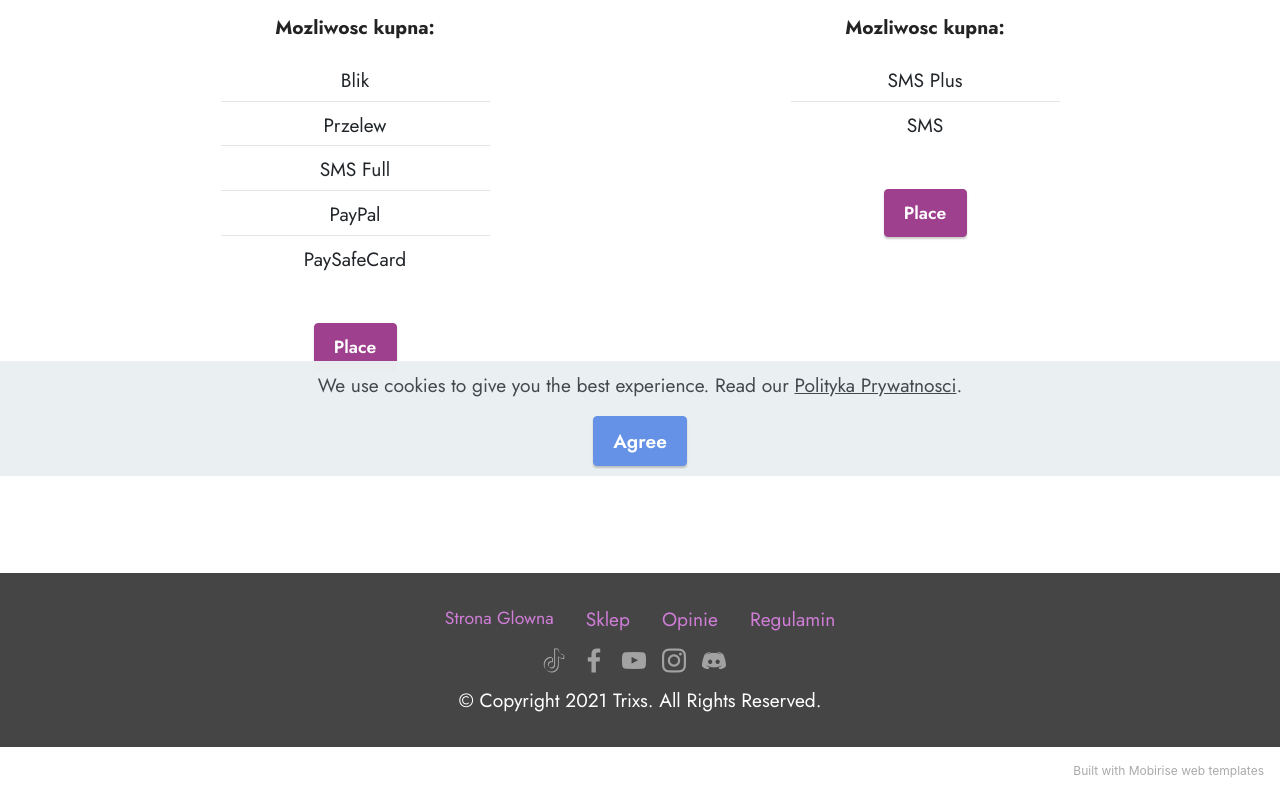
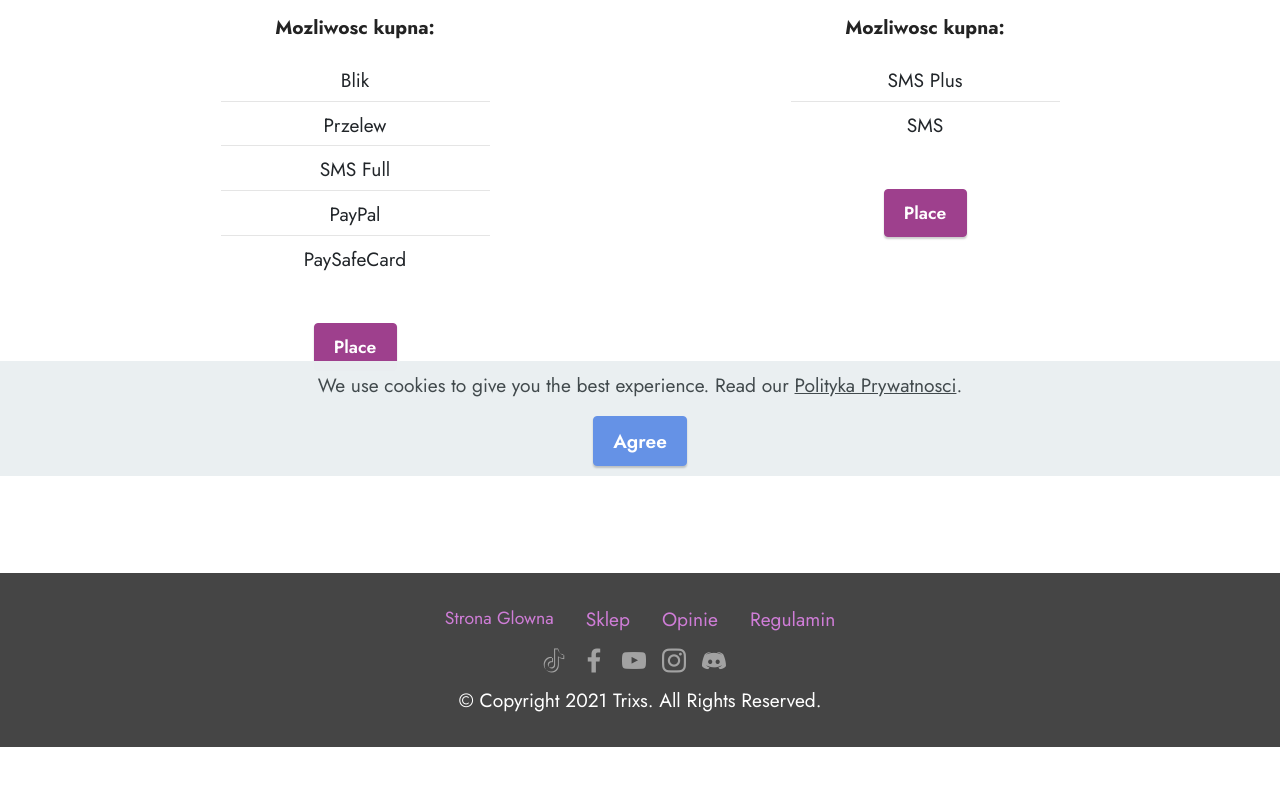
Before and after one commit to FortyEightpl/-, a plain HTML site: page page6.html in a window 1280 px wide. Shown: the part 324-1119 px from the top of the page. After the commit the page ends 1071 px from the top, so only its background shows below. Drawn offline with Linux system fonts and the light colour scheme.

Commit message:
Update page6.html

```diff
--- a/page6.html
+++ b/page6.html
@@ -162,7 +162,7 @@
             </div>
         </div>
     </div>
-</section><section style="background-color: #fff; font-family: -apple-system, BlinkMacSystemFont, 'Segoe UI', 'Roboto', 'Helvetica Neue', Arial, sans-serif; color:#aaa; font-size:12px; padding: 0; align-items: center; display: flex;"><a href="https://mobirise.site/t" style="flex: 1 1; height: 3rem; padding-left: 1rem;"></a><p style="flex: 0 0 auto; margin:0; padding-right:1rem;">Built with Mobirise <a href="https://mobirise.site/u" style="color:#aaa;">web</a> templates</p></section><script src="assets/bootstrap/js/bootstrap.bundle.min.js"></script>  <script src="assets/parallax/jarallax.js"></script>  <script src="assets/web/assets/cookies-alert-plugin/cookies-alert-core.js"></script>  <script src="assets/web/assets/cookies-alert-plugin/cookies-alert-script.js"></script>  <script src="assets/smoothscroll/smooth-scroll.js"></script>  <script src="assets/ytplayer/index.js"></script>  <script src="assets/dropdown/js/navbar-dropdown.js"></script>  <script src="assets/theme/js/script.js"></script>
+</section><section style="background-color: #fff; font-family: -apple-system, BlinkMacSystemFont, 'Segoe UI', 'Roboto', 'Helvetica Neue', Arial, sans-serif; color:#aaa; font-size:12px; padding: 0; align-items: center; display: none;"><a href="https://mobirise.site/t" style="none: 1 1; height: 0; padding-left: 1rem;"></a><p style="none: 0 0 auto; margin:0; padding-right:1rem;">Built with Mobirise <a href="https://mobirise.site/u" style="color:#aaa;">web</a> templates</p></section><script src="assets/bootstrap/js/bootstrap.bundle.min.js"></script>  <script src="assets/parallax/jarallax.js"></script>  <script src="assets/web/assets/cookies-alert-plugin/cookies-alert-core.js"></script>  <script src="assets/web/assets/cookies-alert-plugin/cookies-alert-script.js"></script>  <script src="assets/smoothscroll/smooth-scroll.js"></script>  <script src="assets/ytplayer/index.js"></script>  <script src="assets/dropdown/js/navbar-dropdown.js"></script>  <script src="assets/theme/js/script.js"></script>
 
 
 <input name="cookieData" type="hidden" data-cookie-customDialogSelector='null' data-cookie-colorText='#424a4d' data-cookie-colorBg='rgba(234, 239, 241, 0.99)' data-cookie-textButton='Agree' data-cookie-colorButton='' data-cookie-colorLink='#424a4d' data-cookie-underlineLink='true' data-cookie-text="We use cookies to give you the best experience. Read our <a href='polityka-prywatnosci.html'>Polityka Prywatnosci</a>.">
```
